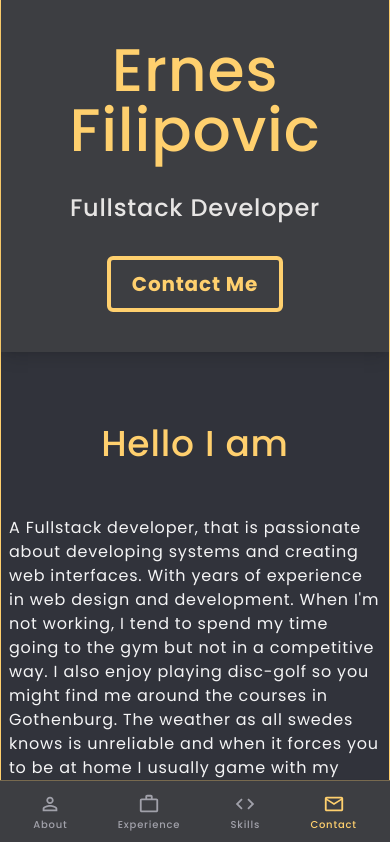
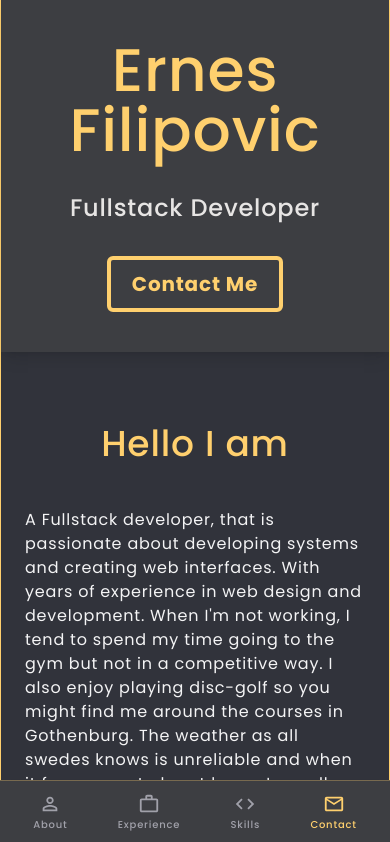
Before and after one commit to ErNoI/cv, a React (Vite) app: page / in a window 390 px wide. Shown: the top 842 px of the page. Built offline with nearby package versions, Linux system fonts and the light colour scheme.

Commit message:
Update About section styling for improved responsiveness

```diff
--- a/src/Sections/About.tsx
+++ b/src/Sections/About.tsx
@@ -8,7 +8,7 @@ const About = () => {
       </h1>
 
       <div className="mx-auto flex min-h-48 max-w-screen-md items-center justify-between md:flex-row">
-        <p className="max-sm:m-2">
+        <p className="max-sm:mx-6">
           A Fullstack developer, that is passionate about developing systems and
           creating web interfaces. With years of experience in web design and
           development. When I'm not working, I tend to spend my time going to
```
